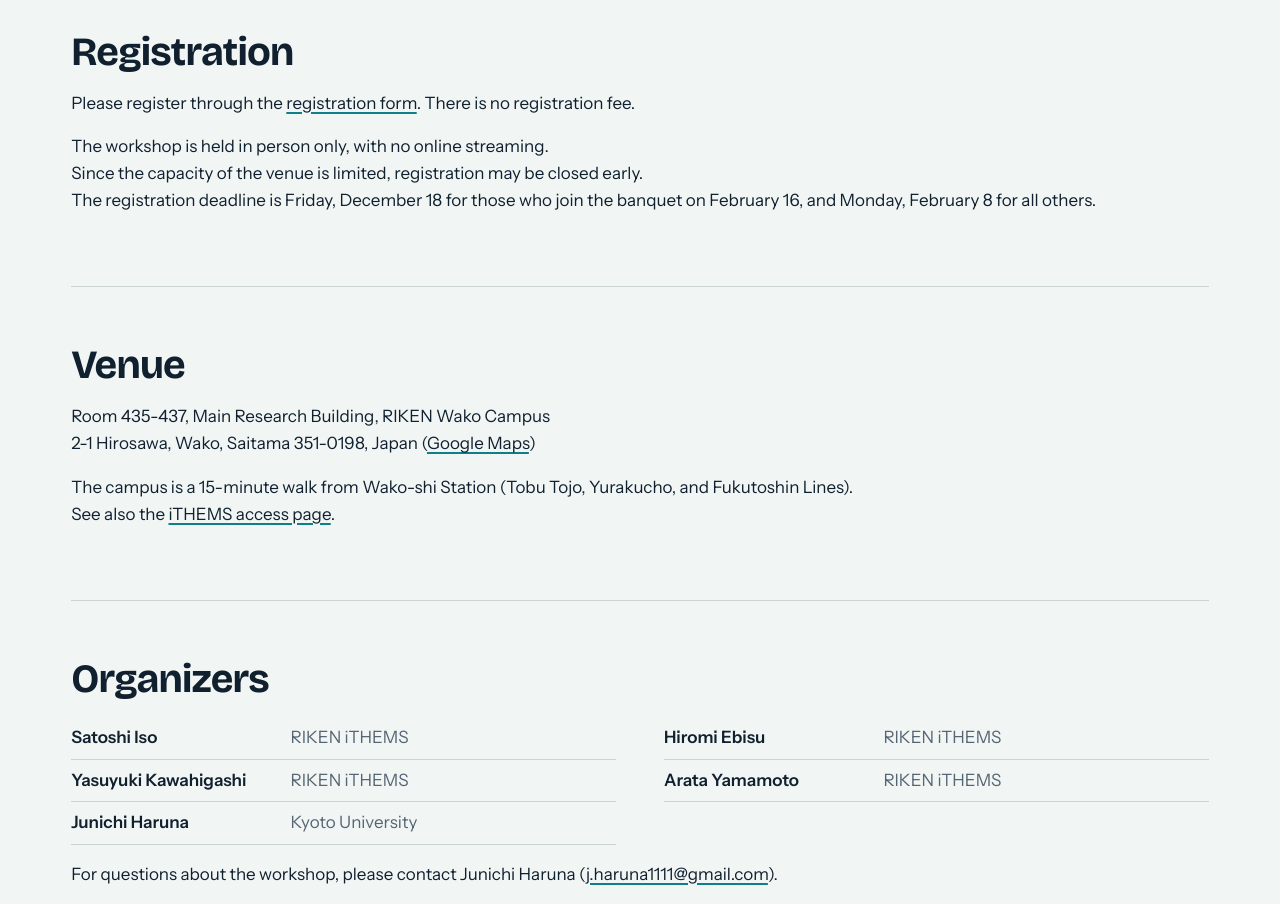
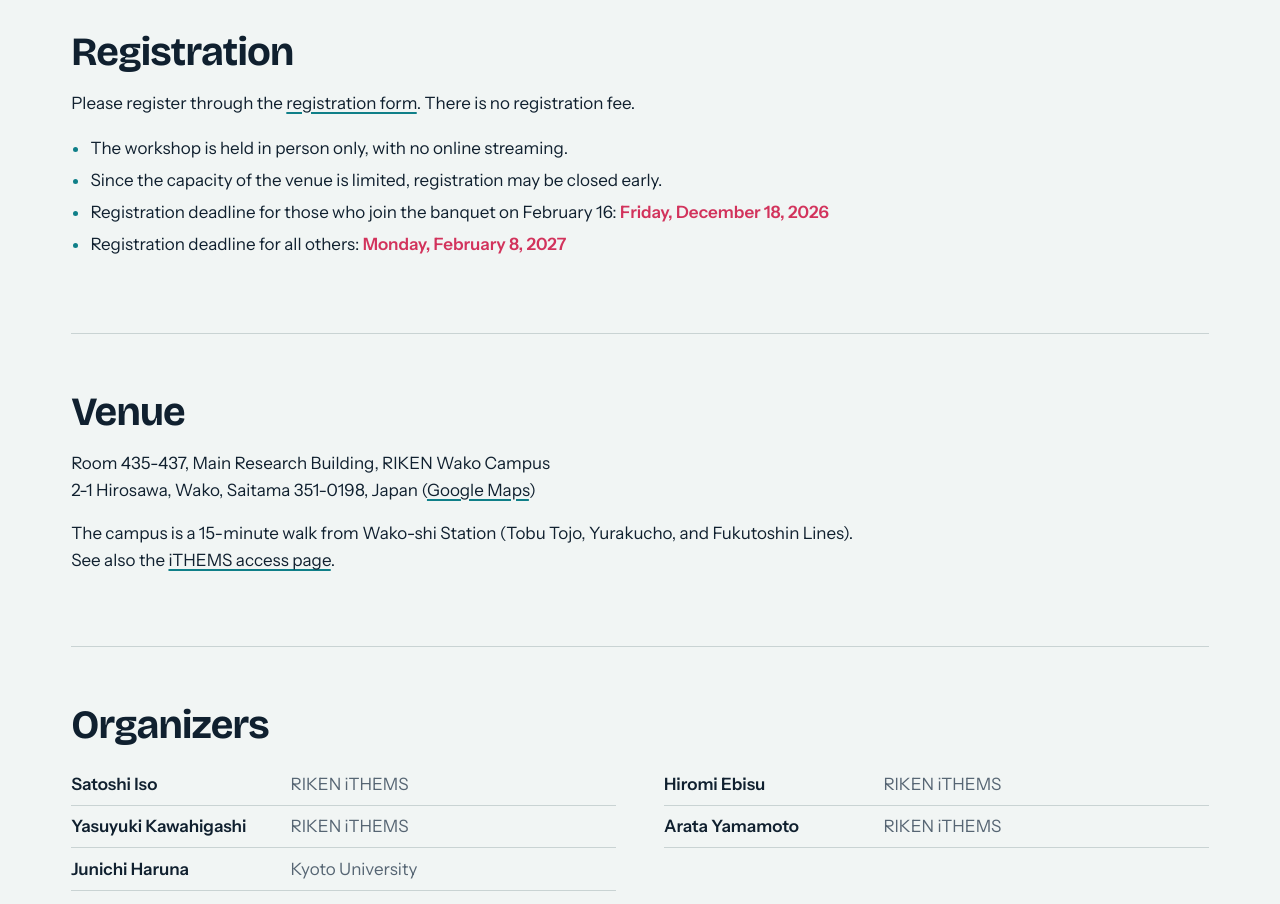
Before and after one commit to junichiharuna/riken-qec-workshop-2027, a plain HTML site: page index.html in a window 1280 px wide. Shown: the part 2620-3524 px from the top of the page. Drawn offline with nearby package versions, Linux system fonts and the light colour scheme.

Commit message:
Registration: list the notes as bullets and emphasize the deadlines
Co-Authored-By: Claude Fable 5.2 <noreply@anthropic.com>

```diff
--- a/index.html
+++ b/index.html
@@ -138,7 +138,12 @@
 <section id="registration" class="block">
   <h2>Registration</h2>
   <p>Please register through the <a href="https://docs.google.com/forms/d/e/1FAIpQLSedm5Nl7dLAEa2pIG2MPlrrQTivzSKt94uRpcrnyWj_QcW9JA/viewform">registration form</a>. There is no registration fee.</p>
-  <p class="wide">The workshop is held in person only, with no online streaming.<br>Since the capacity of the venue is limited, registration may be closed early.<br>The registration deadline is Friday, December 18 for those who join the banquet on February 16, and Monday, February 8 for all others.</p>
+  <ul class="notes">
+    <li>The workshop is held in person only, with no online streaming.</li>
+    <li>Since the capacity of the venue is limited, registration may be closed early.</li>
+    <li>Registration deadline for those who join the banquet on February 16: <b>Friday, December 18, 2026</b></li>
+    <li>Registration deadline for all others: <b>Monday, February 8, 2027</b></li>
+  </ul>
 </section>
 
 <section id="venue" class="block">
--- a/style.css
+++ b/style.css
@@ -114,6 +114,10 @@ h2 { margin: 0 0 1rem; font: 700 clamp(1.7rem, 3.4vw, 2.5rem)/1.1 var(--display)
 .note { color: var(--soft); }
 /* a paragraph whose sentences are set one per line may run past the usual measure */
 .block p.wide { max-width: none; }
+.notes { margin: 0 0 1rem; padding-left: 1.2rem; }
+.notes li { padding: .15rem 0; }
+.notes li::marker { color: var(--z); }
+.notes b { font-weight: 700; color: var(--defect); }
 
 /* timetable: one column per day, rows are 5-minute steps from 9:30 */
 .timetable { display: grid; grid-template-columns: repeat(4, minmax(0, 1fr)); gap: 0 1rem; margin-top: 1.5rem; }
```
